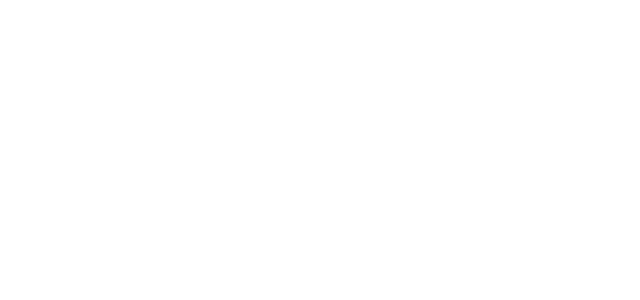
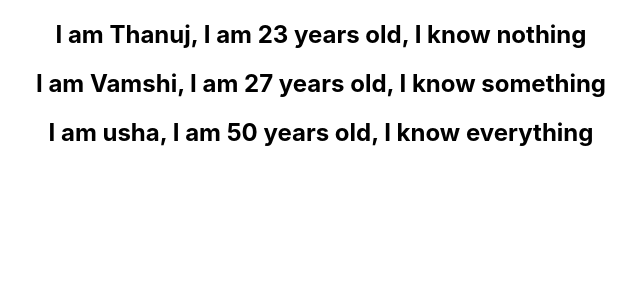
Before and after one commit to Thanujsai/reactjs, a React (Create React App) app: page / in a window 1280 px wide. Shown: the top 300 px of the page, without its empty margins (319-959 px from the left). Built offline with nearby package versions, Linux system fonts and the light colour scheme.

Commit message:
list rendering

```diff
--- a/src/App.js
+++ b/src/App.js
@@ -11,11 +11,13 @@
 import Welcome from './components/Welcome';
 import ParentComponent from './components/ParentComponent';
 import UserGreeting from './components/UserGreeting';
+import NameList from './components/NameList';
 
 function App() {
   return (
     <div className="App">
-      <UserGreeting/>
+      <NameList />
+      {/* <UserGreeting/> */}
       {/* <ParentComponent /> */}
       {/*<Profile name="thanuj" lastName="sai"></Profile>*/}{/*this value(Thanuj) gets passed as props*/}
       {/* <Resume name="thanuj"></Resume>
--- /dev/null
+++ b/src/components/NameList.js
@@ -0,0 +1,39 @@
+import React from 'react'
+import Person from './Person'
+
+
+function NameList() {
+    const names = ["thanuj","sai","bunny"]
+    const nameList = names.map((name) => <h2>{name}</h2>)
+    const persons = [
+        {
+            id:1,
+            name:'Thanuj',
+            age:23,
+            skill:'nothing'
+        },
+        {
+            id:2,
+            name:'Vamshi',
+            age:27,
+            skill:'something'
+        },
+        {
+            id:3,
+            name:'usha',
+            age:50,
+            skill:'everything'
+        }
+    ]
+    const personList = persons.map(person => <Person person = {person}/>)
+  return (
+    <div>
+        {
+            personList
+            //names.map((name) => <h2>{name}</h2>)
+        }
+    </div>
+  )
+}
+
+export default NameList
--- /dev/null
+++ b/src/components/Person.js
@@ -0,0 +1,11 @@
+import React from 'react'
+
+function Person({person}) {//destructuring
+  return (
+    <div>
+        <h2>I am {person.name}, I am {person.age} years old, I know {person.skill}</h2>
+    </div>
+  )
+}
+
+export default Person
```
